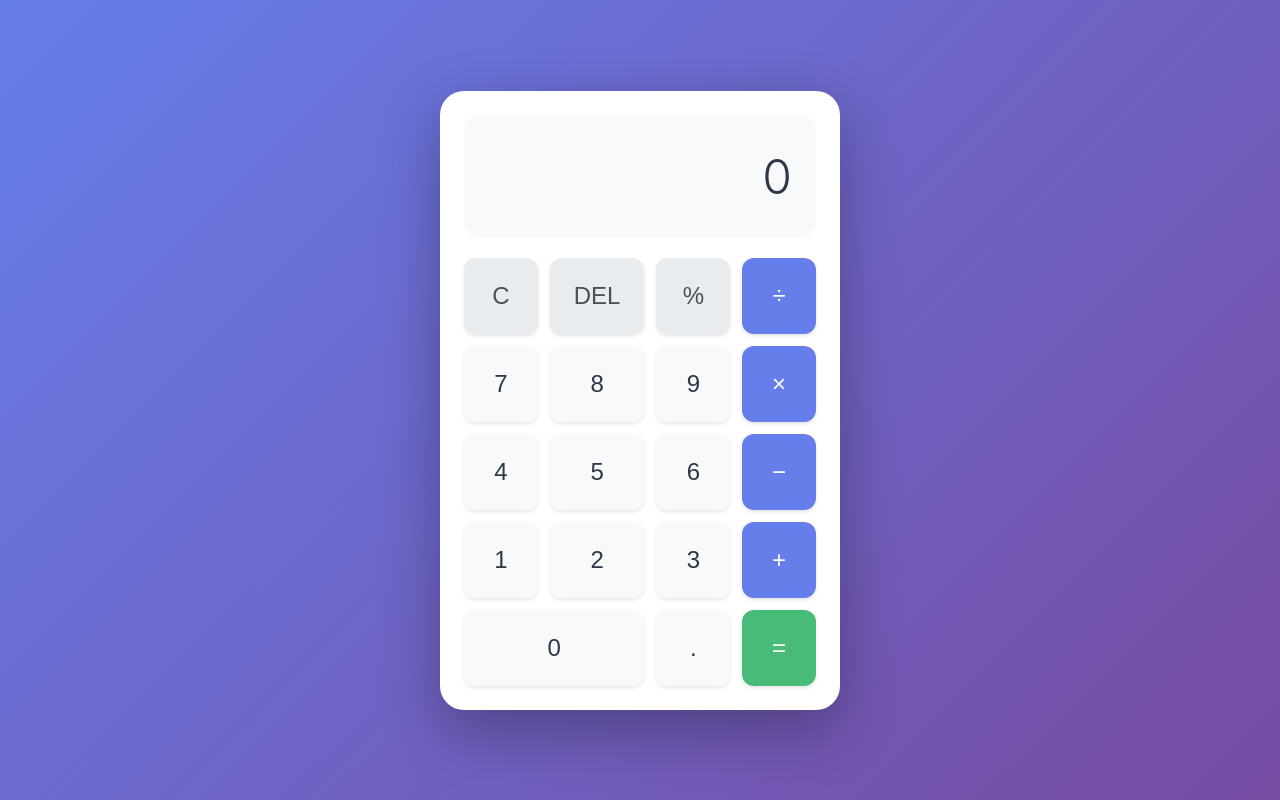
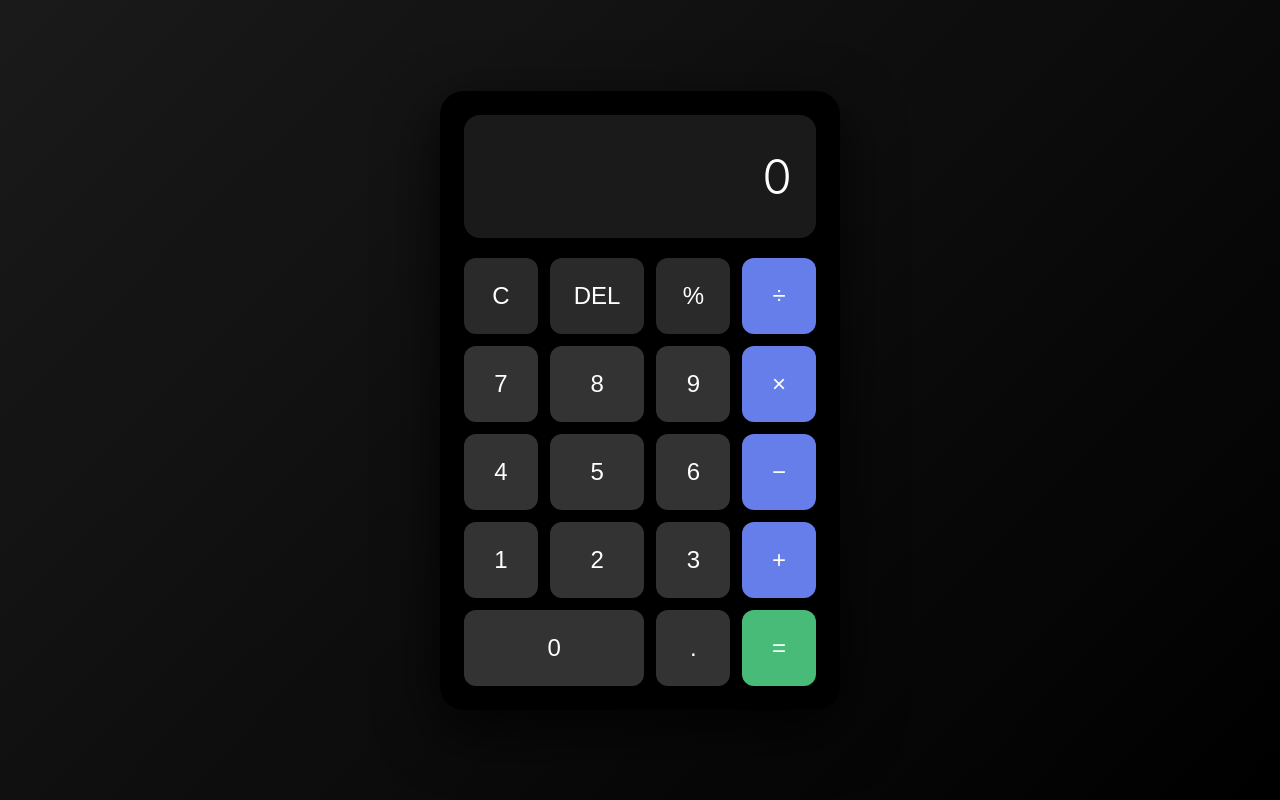
Before and after one commit to mrh1127/demo-prep, a website built with Vite: page index.html in a window 1280 px wide. Built offline with nearby package versions, Linux system fonts and the light colour scheme.

Commit message:
Updated styles.css

```diff
--- a/src/styles.css
+++ b/src/styles.css
@@ -6,7 +6,7 @@
 
 body {
   font-family: -apple-system, BlinkMacSystemFont, 'Segoe UI', Roboto, Oxygen, Ubuntu, Cantarell, sans-serif;
-  background: linear-gradient(135deg, #667eea 0%, #764ba2 100%);
+  background: linear-gradient(135deg, #1a1a1a 0%, #000000 100%);
   min-height: 100vh;
   display: flex;
   justify-content: center;
@@ -15,23 +15,23 @@ body {
 }
 
 .calculator {
-  background: #ffffff;
+  background: #000000;
   border-radius: 24px;
-  box-shadow: 0 20px 60px rgba(0, 0, 0, 0.3);
+  box-shadow: 0 20px 60px rgba(0, 0, 0, 0.8);
   padding: 24px;
   max-width: 400px;
   width: 100%;
 }
 
 .display {
-  background: #f8f9fa;
+  background: #1a1a1a;
   border-radius: 16px;
   padding: 32px 24px;
   margin-bottom: 20px;
   text-align: right;
   font-size: 48px;
   font-weight: 300;
-  color: #2d3748;
+  color: #ffffff;
   min-height: 100px;
   display: flex;
   align-items: center;
@@ -48,7 +48,7 @@ body {
 }
 
 .btn {
-  background: #f8f9fa;
+  background: #333333;
   border: none;
   border-radius: 12px;
   font-size: 24px;
@@ -56,28 +56,28 @@ body {
   cursor: pointer;
   transition: all 0.15s ease;
   font-weight: 500;
-  color: #2d3748;
-  box-shadow: 0 2px 4px rgba(0, 0, 0, 0.1);
+  color: #ffffff;
+  box-shadow: 0 2px 4px rgba(0, 0, 0, 0.3);
 }
 
 .btn:hover {
-  background: #e9ecef;
+  background: #444444;
   transform: translateY(-2px);
-  box-shadow: 0 4px 8px rgba(0, 0, 0, 0.15);
+  box-shadow: 0 4px 8px rgba(0, 0, 0, 0.4);
 }
 
 .btn:active {
   transform: translateY(0);
-  box-shadow: 0 1px 2px rgba(0, 0, 0, 0.1);
+  box-shadow: 0 1px 2px rgba(0, 0, 0, 0.3);
 }
 
 .btn-function {
-  background: #e9ecef;
-  color: #495057;
+  background: #2a2a2a;
+  color: #ffffff;
 }
 
 .btn-function:hover {
-  background: #dee2e6;
+  background: #3a3a3a;
 }
 
 .btn-operator {
```
